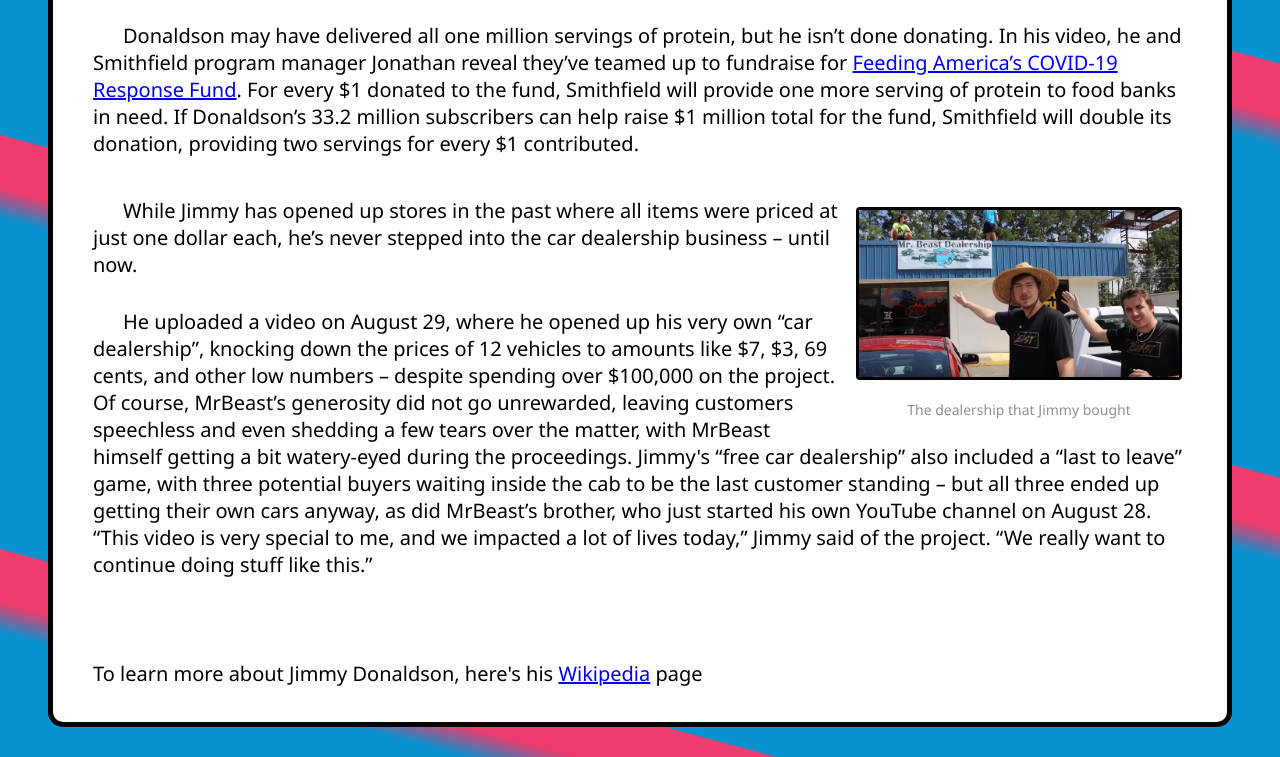
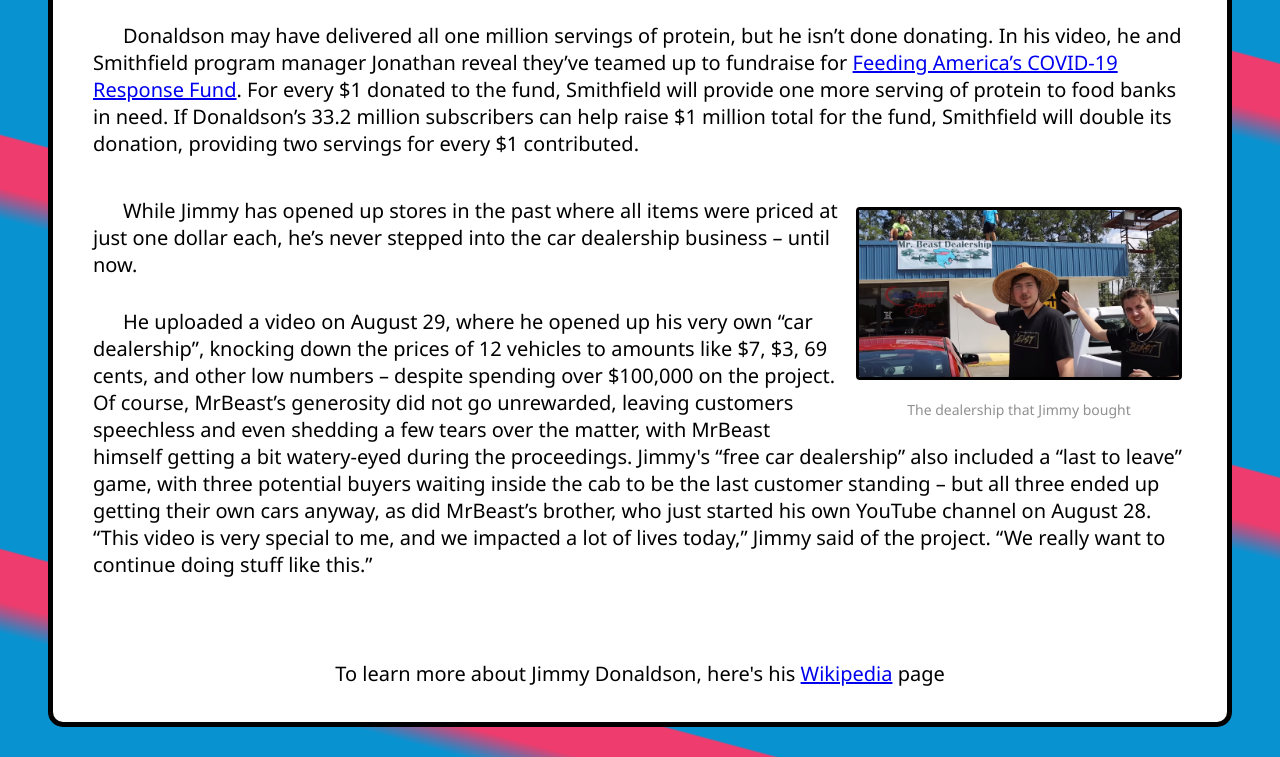
Before and after one commit to Lance-Easley/benchmark-2-1---who-is-the-goat-Lance-Easley, a plain HTML site: page index.html in a window 1280 px wide. Shown: the part 2351-3108 px from the top of the page. Drawn offline with Linux system fonts and the light colour scheme.

Commit message:
Centered Wikipedia link

```diff
--- a/styles.css
+++ b/styles.css
@@ -155,6 +155,10 @@ section {
     }
 }
 
+#wiki p {
+    text-align: center;
+}
+
 #wiki-link {
     font-weight: 200px;
 }
```
